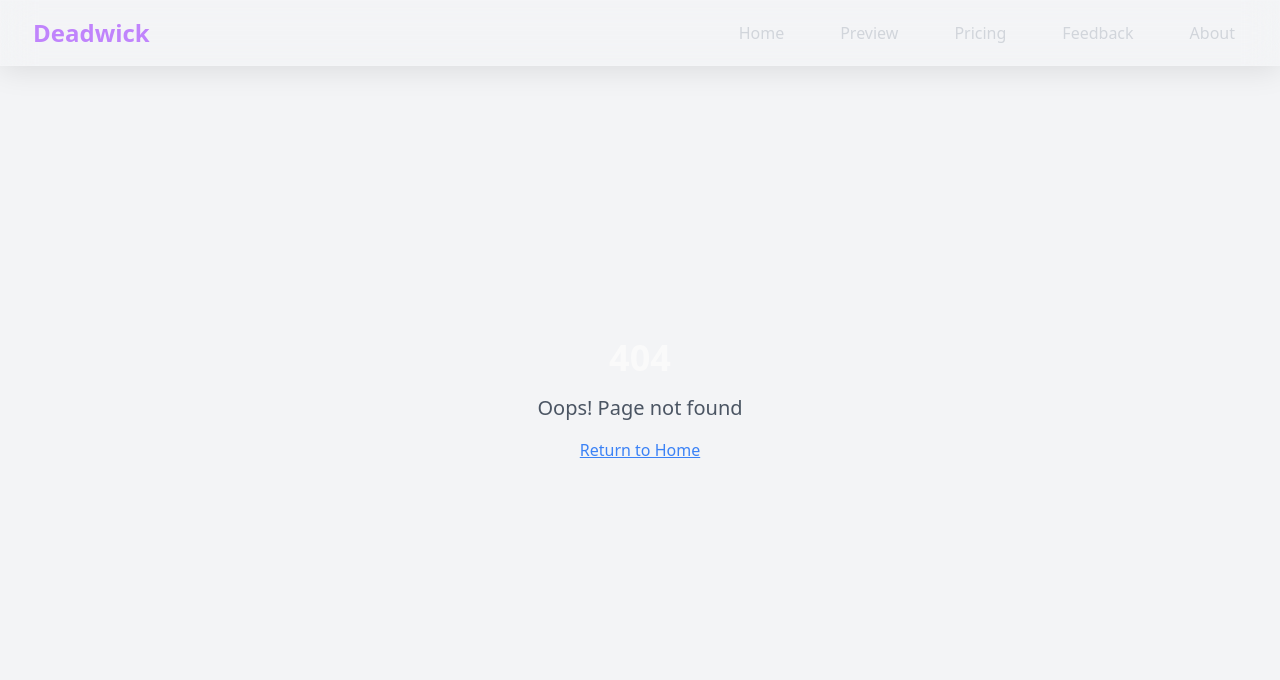
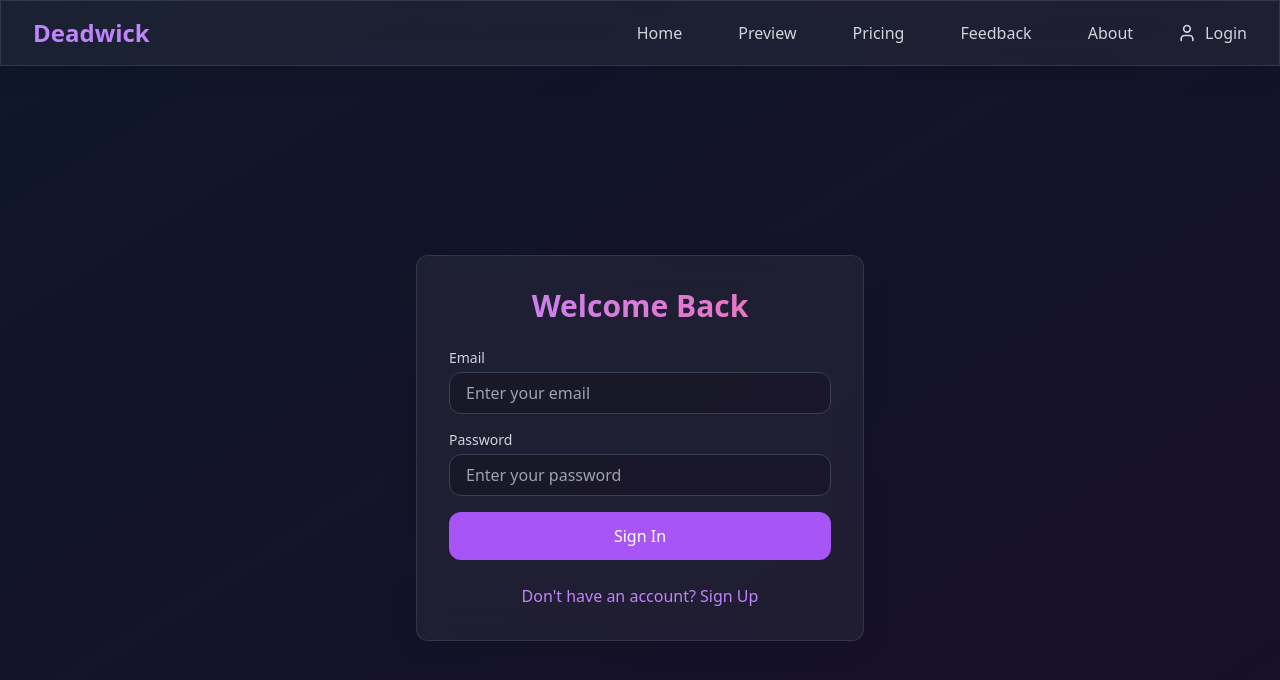
Before and after one commit to ygyug76/deadwick, a React (Vite) app: page /auth in a window 1280 px wide. Before the commit this address had no page. Shown: the top 680 px of the page. Built offline with nearby package versions, Linux system fonts and the light colour scheme.

Commit message:
Update all files
This commit updates all files in the repository.  No specific changes are detailed here.

```diff
--- a/src/App.tsx
+++ b/src/App.tsx
@@ -10,6 +10,7 @@ import Preview from "./pages/Preview";
 import Pricing from "./pages/Pricing";
 import Feedback from "./pages/Feedback";
 import About from "./pages/About";
+import Auth from "./pages/Auth";
 import NotFound from "./pages/NotFound";
 
 const queryClient = new QueryClient();
@@ -27,6 +28,7 @@ const App = () => (
           <Route path="/pricing" element={<Pricing />} />
           <Route path="/feedback" element={<Feedback />} />
           <Route path="/about" element={<About />} />
+          <Route path="/auth" element={<Auth />} />
           <Route path="*" element={<NotFound />} />
         </Routes>
       </BrowserRouter>
--- a/src/components/Navbar.tsx
+++ b/src/components/Navbar.tsx
@@ -1,12 +1,40 @@
 
-import { useState } from "react";
-import { Link, useLocation } from "react-router-dom";
-import { Menu, X } from "lucide-react";
+import { useState, useEffect } from "react";
+import { Link, useLocation, useNavigate } from "react-router-dom";
+import { Menu, X, User, LogOut } from "lucide-react";
 import { motion } from "framer-motion";
+import { supabase } from "@/integrations/supabase/client";
+import { toast } from "sonner";
 
 const Navbar = () => {
   const [isOpen, setIsOpen] = useState(false);
+  const [session, setSession] = useState<any>(null);
   const location = useLocation();
+  const navigate = useNavigate();
+
+  useEffect(() => {
+    supabase.auth.getSession().then(({ data: { session } }) => {
+      setSession(session);
+    });
+
+    const {
+      data: { subscription },
+    } = supabase.auth.onAuthStateChange((_event, session) => {
+      setSession(session);
+    });
+
+    return () => subscription.unsubscribe();
+  }, []);
+
+  const handleLogout = async () => {
+    const { error } = await supabase.auth.signOut();
+    if (error) {
+      toast.error(error.message);
+    } else {
+      navigate("/");
+      toast.success("Successfully logged out!");
+    }
+  };
 
   const navItems = [
     { label: "Home", path: "/" },
@@ -30,7 +58,7 @@ const Navbar = () => {
           </Link>
 
           {/* Desktop Navigation */}
-          <div className="hidden md:flex space-x-8">
+          <div className="hidden md:flex items-center space-x-8">
             {navItems.map((item) => (
               <Link
                 key={item.path}
@@ -51,6 +79,23 @@ const Navbar = () => {
                 {item.label}
               </Link>
             ))}
+            {session ? (
+              <button
+                onClick={handleLogout}
+                className="flex items-center space-x-2 text-gray-300 hover:text-purple-400 transition-colors duration-200"
+              >
+                <LogOut className="h-5 w-5" />
+                <span>Logout</span>
+              </button>
+            ) : (
+              <Link
+                to="/auth"
+                className="flex items-center space-x-2 text-gray-300 hover:text-purple-400 transition-colors duration-200"
+              >
+                <User className="h-5 w-5" />
+                <span>Login</span>
+              </Link>
+            )}
           </div>
 
           {/* Mobile Navigation Button */}
@@ -88,6 +133,31 @@ const Navbar = () => {
                   {item.label}
                 </Link>
               ))}
+              {session ? (
+                <button
+                  onClick={() => {
+                    handleLogout();
+                    setIsOpen(false);
+                  }}
+                  className="w-full text-left px-3 py-2 rounded-md text-gray-300 hover:text-purple-400 hover:bg-white/5 transition-colors duration-200"
+                >
+                  <div className="flex items-center space-x-2">
+                    <LogOut className="h-5 w-5" />
+                    <span>Logout</span>
+                  </div>
+                </button>
+              ) : (
+                <Link
+                  to="/auth"
+                  className="block px-3 py-2 rounded-md text-gray-300 hover:text-purple-400 hover:bg-white/5 transition-colors duration-200"
+                  onClick={() => setIsOpen(false)}
+                >
+                  <div className="flex items-center space-x-2">
+                    <User className="h-5 w-5" />
+                    <span>Login</span>
+                  </div>
+                </Link>
+              )}
             </div>
           </motion.div>
         )}
--- /dev/null
+++ b/src/pages/Auth.tsx
@@ -0,0 +1,110 @@
+
+import { useState } from "react";
+import { motion } from "framer-motion";
+import { supabase } from "@/integrations/supabase/client";
+import { useNavigate } from "react-router-dom";
+import { toast } from "sonner";
+import { Loader2 } from "lucide-react";
+
+const Auth = () => {
+  const [loading, setLoading] = useState(false);
+  const [email, setEmail] = useState("");
+  const [password, setPassword] = useState("");
+  const [isSignUp, setIsSignUp] = useState(false);
+  const navigate = useNavigate();
+
+  const handleAuth = async (e: React.FormEvent) => {
+    e.preventDefault();
+    setLoading(true);
+
+    try {
+      if (isSignUp) {
+        const { error } = await supabase.auth.signUp({
+          email,
+          password,
+        });
+        if (error) throw error;
+        toast.success("Check your email to confirm your account!");
+      } else {
+        const { error } = await supabase.auth.signInWithPassword({
+          email,
+          password,
+        });
+        if (error) throw error;
+        navigate("/");
+        toast.success("Successfully logged in!");
+      }
+    } catch (error) {
+      if (error instanceof Error) {
+        toast.error(error.message);
+      }
+    } finally {
+      setLoading(false);
+    }
+  };
+
+  return (
+    <div className="min-h-screen pt-24 px-4 flex items-center justify-center">
+      <motion.div
+        initial={{ opacity: 0, y: 20 }}
+        animate={{ opacity: 1, y: 0 }}
+        transition={{ duration: 0.5 }}
+        className="glass-panel w-full max-w-md p-8 rounded-xl"
+      >
+        <h1 className="text-3xl font-bold mb-6 text-gradient text-center">
+          {isSignUp ? "Create Account" : "Welcome Back"}
+        </h1>
+        <form onSubmit={handleAuth} className="space-y-4">
+          <div>
+            <label className="block text-sm font-medium text-gray-300 mb-1">
+              Email
+            </label>
+            <input
+              type="email"
+              value={email}
+              onChange={(e) => setEmail(e.target.value)}
+              required
+              className="w-full px-4 py-2 rounded-lg bg-black/20 border border-gray-700 text-white focus:outline-none focus:ring-2 focus:ring-purple-500"
+              placeholder="Enter your email"
+            />
+          </div>
+          <div>
+            <label className="block text-sm font-medium text-gray-300 mb-1">
+              Password
+            </label>
+            <input
+              type="password"
+              value={password}
+              onChange={(e) => setPassword(e.target.value)}
+              required
+              className="w-full px-4 py-2 rounded-lg bg-black/20 border border-gray-700 text-white focus:outline-none focus:ring-2 focus:ring-purple-500"
+              placeholder="Enter your password"
+              minLength={6}
+            />
+          </div>
+          <button
+            type="submit"
+            disabled={loading}
+            className="w-full py-3 px-4 rounded-lg bg-purple-500 text-white hover:bg-purple-600 transition-colors duration-200 flex items-center justify-center space-x-2"
+          >
+            {loading && <Loader2 className="w-4 h-4 animate-spin" />}
+            <span>{isSignUp ? "Sign Up" : "Sign In"}</span>
+          </button>
+        </form>
+
+        <div className="mt-6 text-center">
+          <button
+            onClick={() => setIsSignUp(!isSignUp)}
+            className="text-purple-400 hover:text-purple-300 transition-colors duration-200"
+          >
+            {isSignUp
+              ? "Already have an account? Sign In"
+              : "Don't have an account? Sign Up"}
+          </button>
+        </div>
+      </motion.div>
+    </div>
+  );
+};
+
+export default Auth;
```
